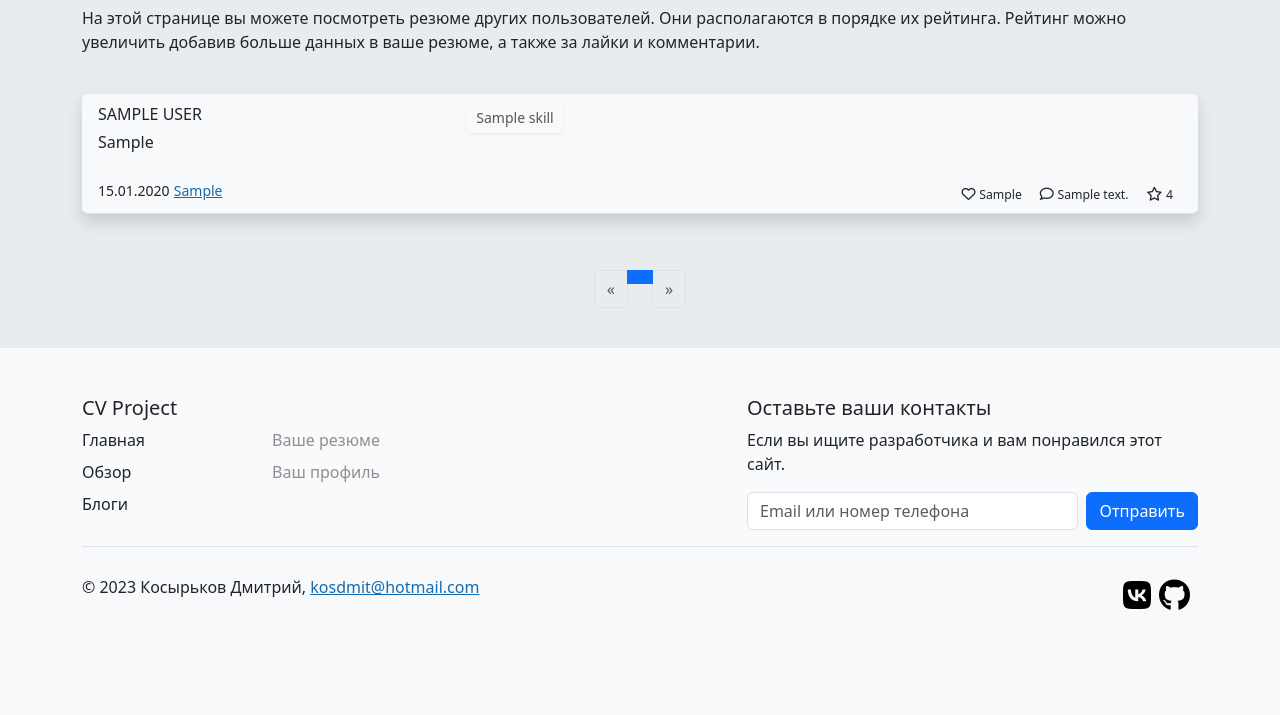
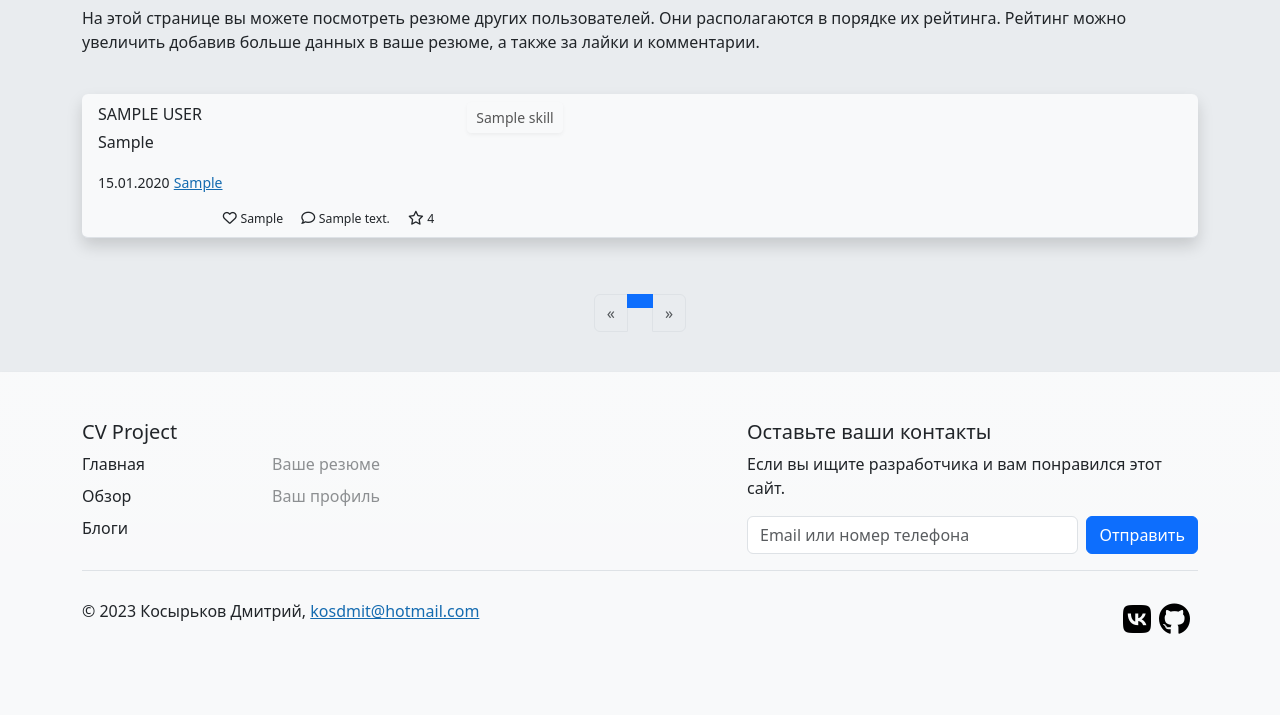
Before and after one commit to kosdmit/CV_project, a Django app: template templates/app_social/resume_list.html in a window 1280 px wide. Shown: the part 228-943 px from the top of the page. Before the commit the page ends 838 px from the top, so only its background shows below. Run offline with Django 4.2, Linux system fonts and the light colour scheme; tables that the repository leaves empty hold one stand-in row (values such as "Sample post"); the template is opened without the code that fills it: values that come from a table or form of the project are taken from there, most other values are stand-ins (such as "Sample title", 1, 10 or a date in 2020); parts of the project's set-up code (start-up, migrations or seed data) failed here and were passed over; some libraries are stand-ins or nearby versions.

Commit message:
Visual bug have been fixed

```diff
--- a/templates/blocks/objects/footer_info.html
+++ b/templates/blocks/objects/footer_info.html
@@ -1,6 +1,6 @@
 {% block footer_info %}
 
-  <div class="comment-info-block col-sm-6">
+  <div class="comment-info-block">
     <small class="">{{ object.created_date | date:'d.m.Y' }}</small>
     {% if object.updated_date != object.created_date %}
       <small class="align-self-center">Ред.: {{ object.updated_date | date:'d.m.Y' }}</small>
```
